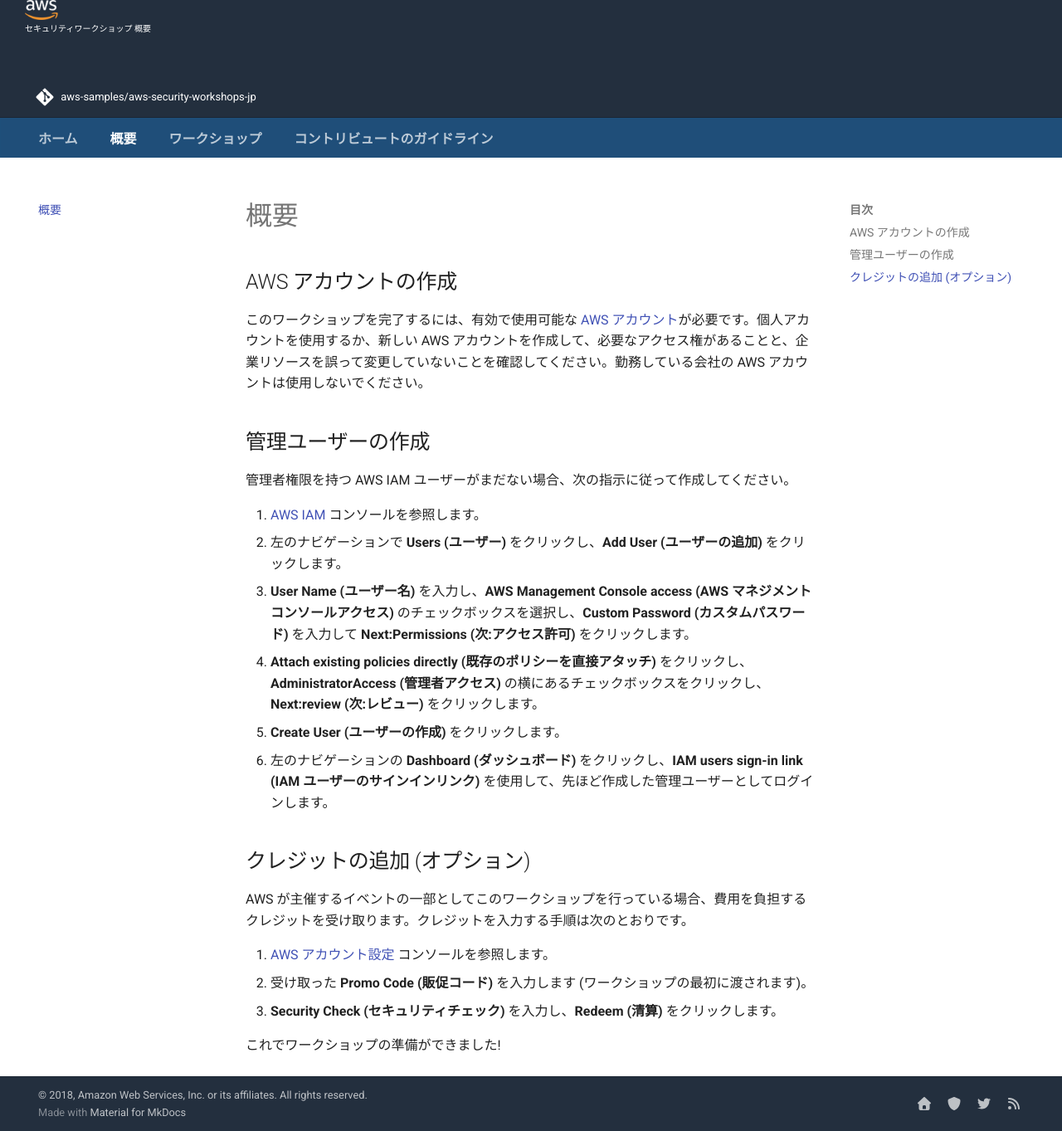
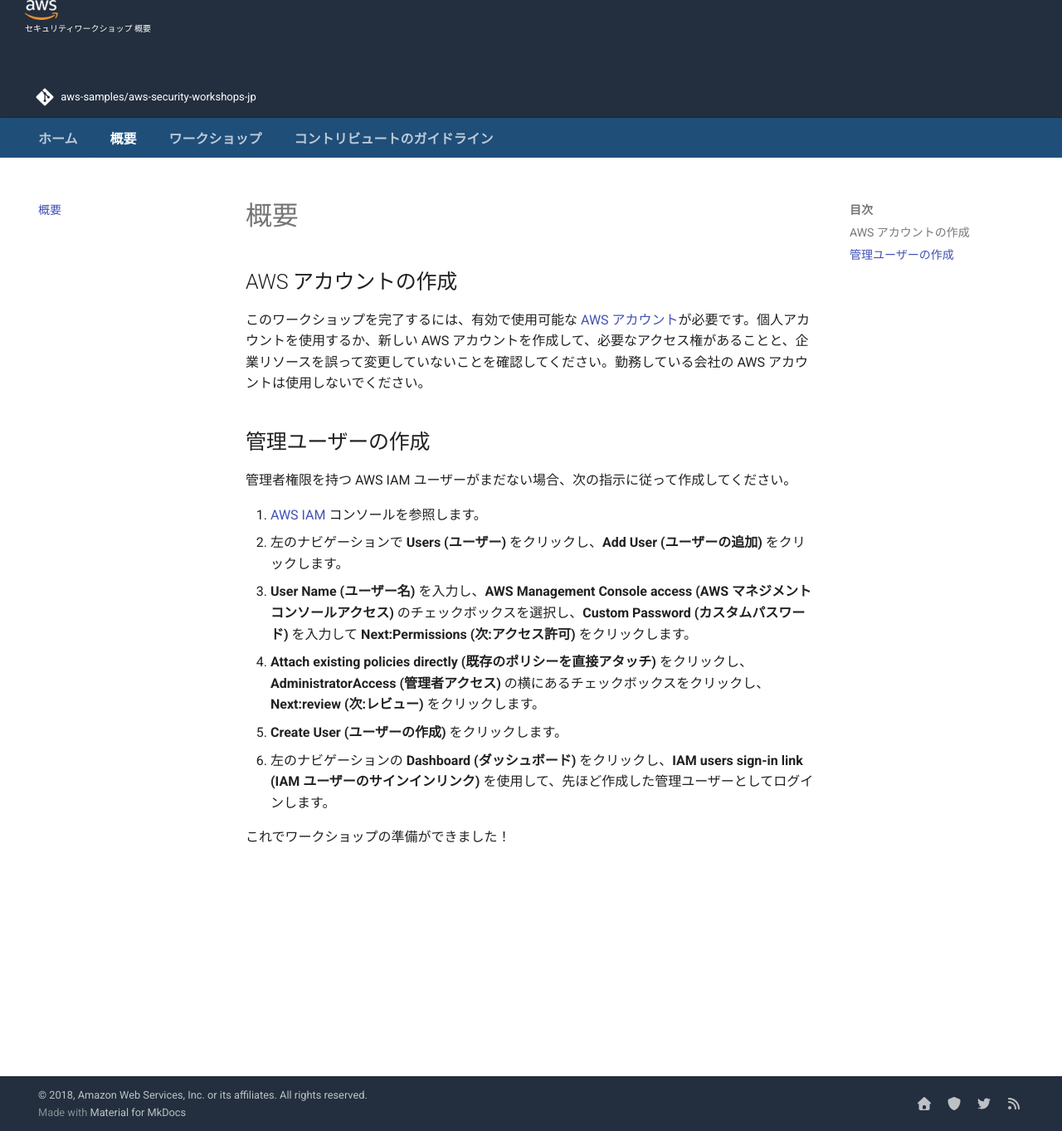
Before and after one commit to aws-samples/aws-security-workshops-jp, an MkDocs documentation site: the page built from docs/getting-started.md, in a window 1280 px wide and 1363 px high. Shown: the whole window at 83% size. Built offline with MkDocs 1.6.1 and Material for MkDocs 9.7.7, drawn with Linux system fonts in a browser that asks for light colours; comment, search, counter and statistics services are not loaded; some of the changed lines change nothing that is shown.

Commit message:
comment out about credit

```diff
--- a/docs/getting-started.md
+++ b/docs/getting-started.md
@@ -15,6 +15,9 @@
 5.  **Create User (ユーザーの作成)** をクリックします。
 6.  左のナビゲーションの **Dashboard (ダッシュボード)** をクリックし、**IAM users sign-in link (IAM ユーザーのサインインリンク)** を使用して、先ほど作成した管理ユーザーとしてログインします。
 
+これでワークショップの準備ができました！
+
+<!--
 ## クレジットの追加 (オプション)
 
 AWS が主催するイベントの一部としてこのワークショップを行っている場合、費用を負担するクレジットを受け取ります。クレジットを入力する手順は次のとおりです。
@@ -24,3 +27,4 @@
 3.  **Security Check (セキュリティチェック)** を入力し、**Redeem (清算)** をクリックします。
 
 これでワークショップの準備ができました!
+--!>
```
